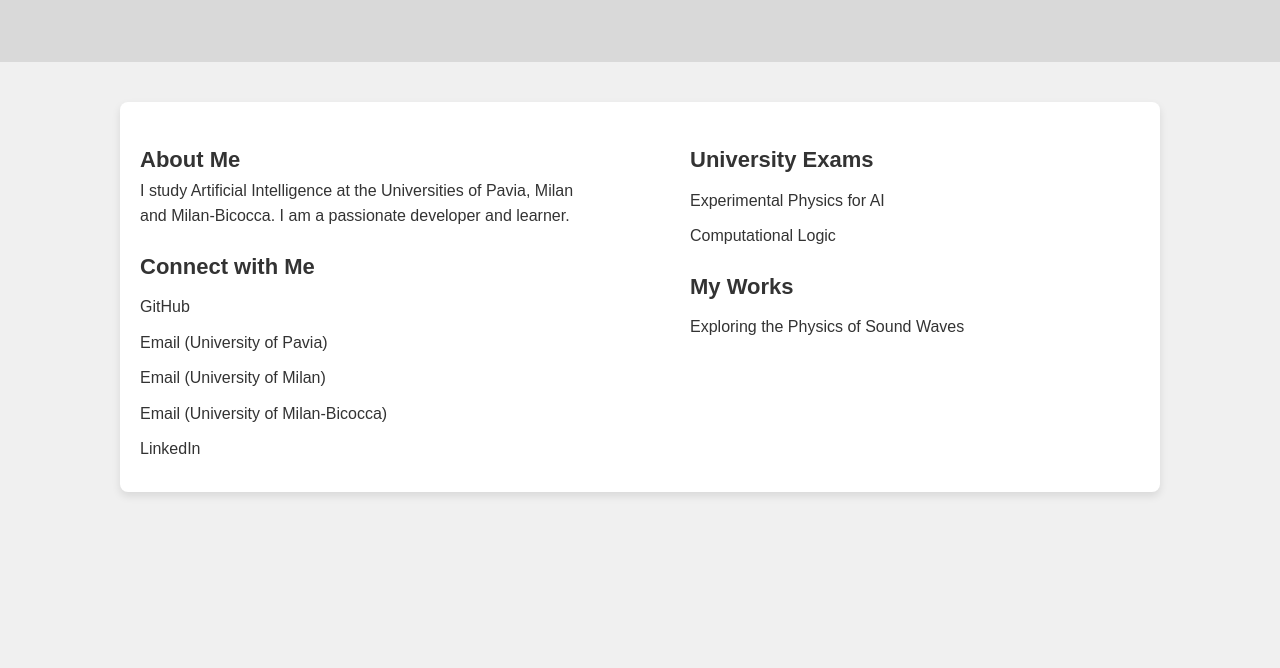
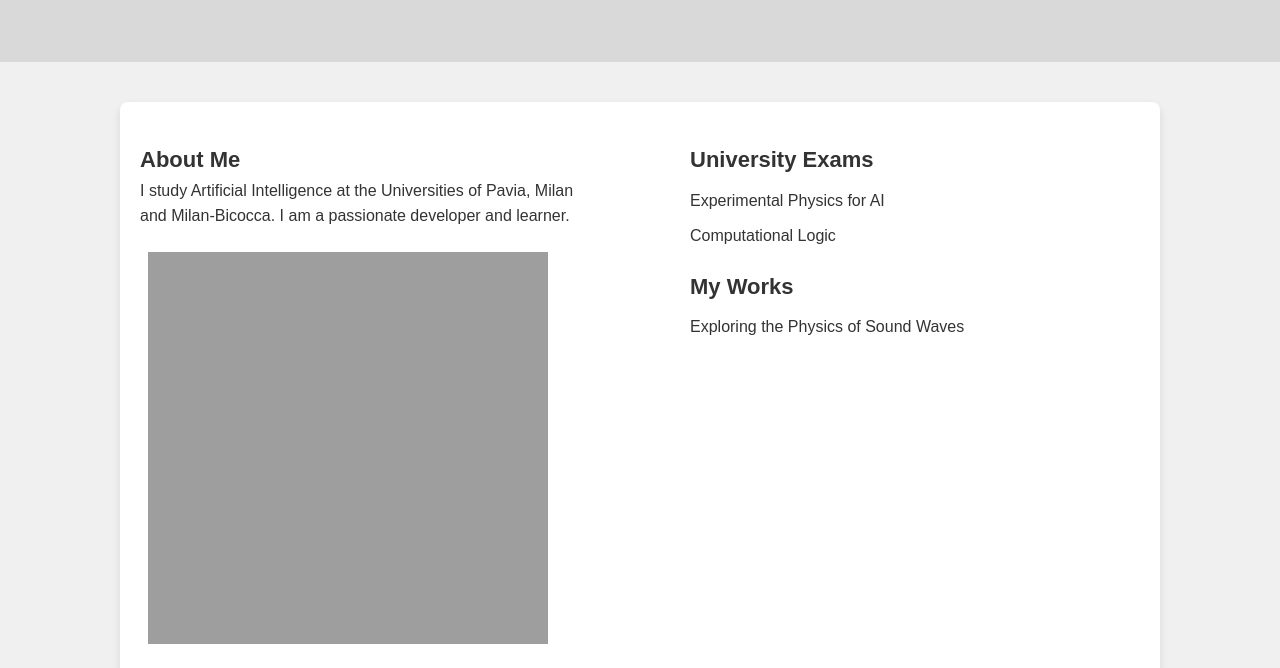
Before and after one commit to mattiamanzetti/mattiamanzetti.github.io, a plain HTML site: page index.html in a window 1280 px wide. Shown: the part 123-791 px from the top of the page. Drawn offline with Linux system fonts and the light colour scheme.

Commit message:
Update index.html

```diff
--- a/index.html
+++ b/index.html
@@ -23,6 +23,9 @@
                 <h2>About Me</h2>
                 <p>I study Artificial Intelligence at the Universities of Pavia, Milan and Milan-Bicocca. I am a passionate developer and learner.</p>
             </div>
+
+            <!-- Logos -->
+            <iframe src="logos.html" width="100%" height="400" style="border: none;"></iframe>
 
             <!-- Connect with Me Section -->
             <div class="section-box">
```
